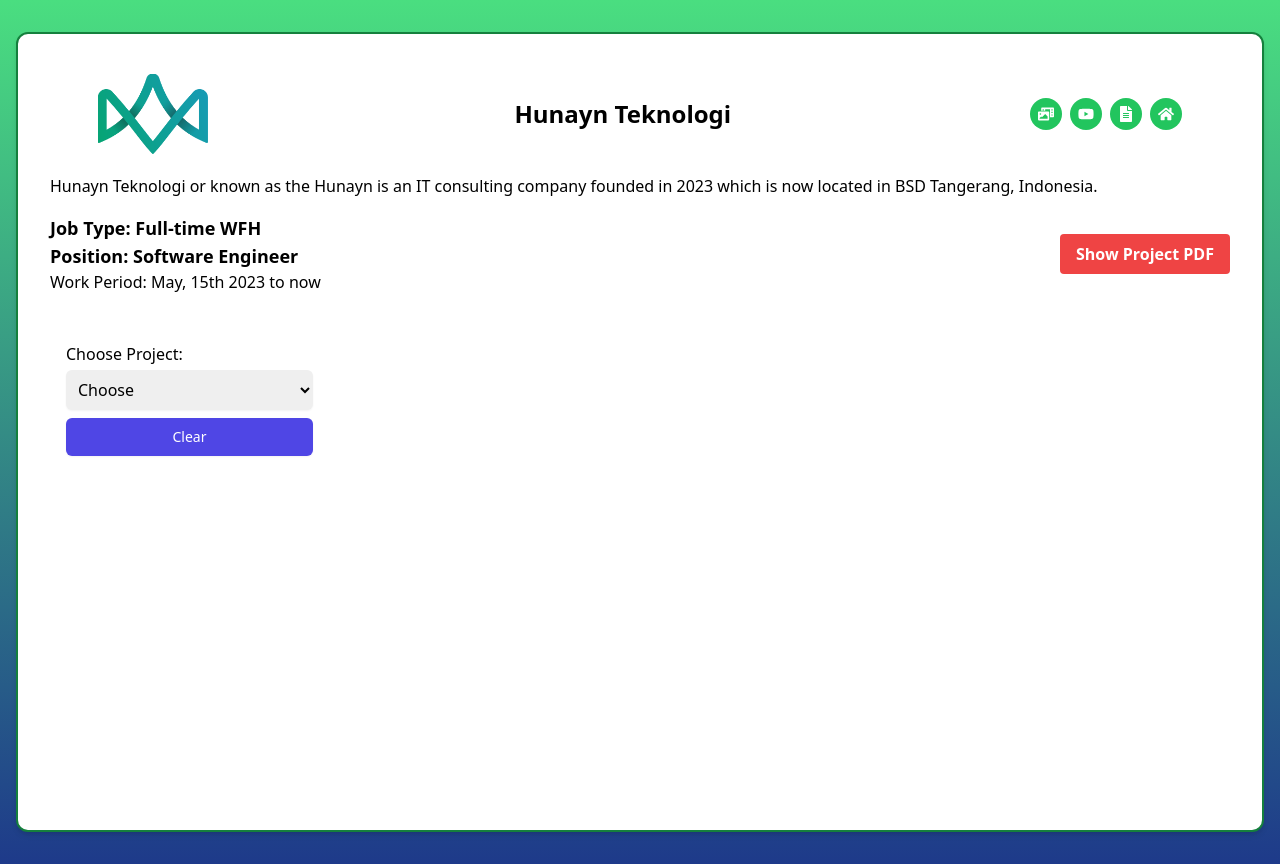
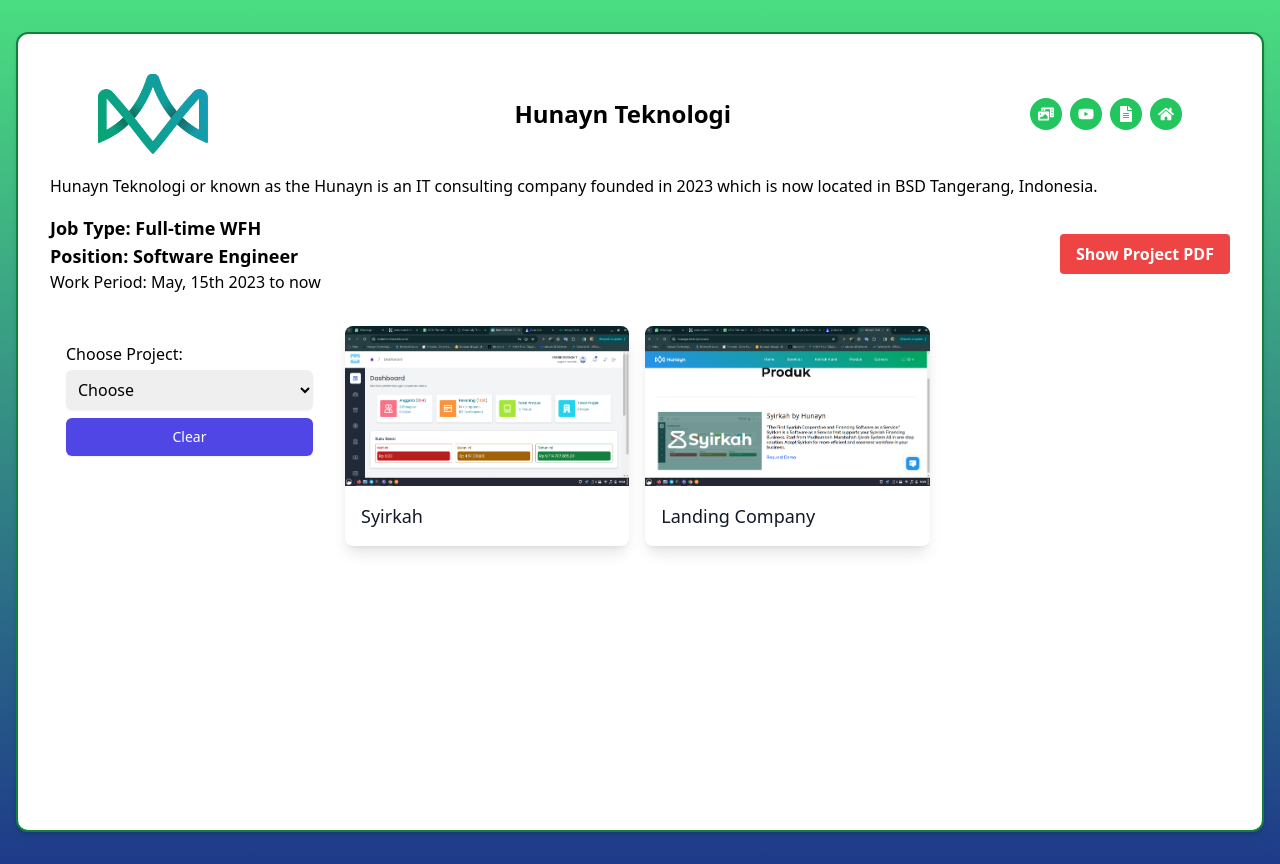
Before and after one commit to programmercintasunnah/zakie, a React (Create React App) app: page /hunayn in a window 1280 px wide. Built offline with nearby package versions, Linux system fonts and the light colour scheme.

Commit message:
portofolio di hunayn

```diff
--- a/src/components/Details/Hunayn.js
+++ b/src/components/Details/Hunayn.js
@@ -2,8 +2,8 @@
 import { useNavigate } from "react-router";
 import CompanyLogo from "../../assets/hunayn-logo.png";
 import { FaHome, FaFileAlt, FaPhotoVideo, FaYoutube } from "react-icons/fa";
-import Project1 from "../../assets/rakomsis-app.png";
-import Project2 from "../../assets/portal-rakomsis.png";
+import Project1 from "../../assets/dashboard-syirkah.png";
+import Project2 from "../../assets/landing-company.png";
 import { motion } from "framer-motion";
 import { useProfile } from "../../context/ProfileContext";
 
@@ -11,7 +11,7 @@
   {
     id: 1,
     title: "Photo/Video",
-    link: "",
+    link: "https://drive.google.com/drive/folders/11KB8Fg_E6xItulb63BPsbPNLzT_6hGQa?usp=sharing",
     icon: <FaPhotoVideo />,
   },
   {
@@ -23,24 +23,24 @@
   {
     id: 3,
     title: "File",
-    link: "",
+    link: "https://drive.google.com/drive/folders/11KB8Fg_E6xItulb63BPsbPNLzT_6hGQa?usp=sharing",
     icon: <FaFileAlt />,
   },
 ];
 
 const projects = [
-  // {
-  //   id: "project1",
-  //   title: "Rakomsis",
-  //   description: "using laravel, mysql, api",
-  //   imageUrl: Project1,
-  // },
-  // {
-  //   id: "project2",
-  //   title: "Portal Rakomsis",
-  //   description: "using vue js",
-  //   imageUrl: Project2,
-  // },
+  {
+    id: "project1",
+    title: "Syirkah",
+    description: "using golang, react js, postgress",
+    imageUrl: Project1,
+  },
+  {
+    id: "project2",
+    title: "Landing Company",
+    description: "using svelte js",
+    imageUrl: Project2,
+  },
 ];
 
 const Hunayn = () => {
```
Also changed, not shown: src/assets/dashboard-syirkah.png (added), src/assets/landing-company.png (added).
